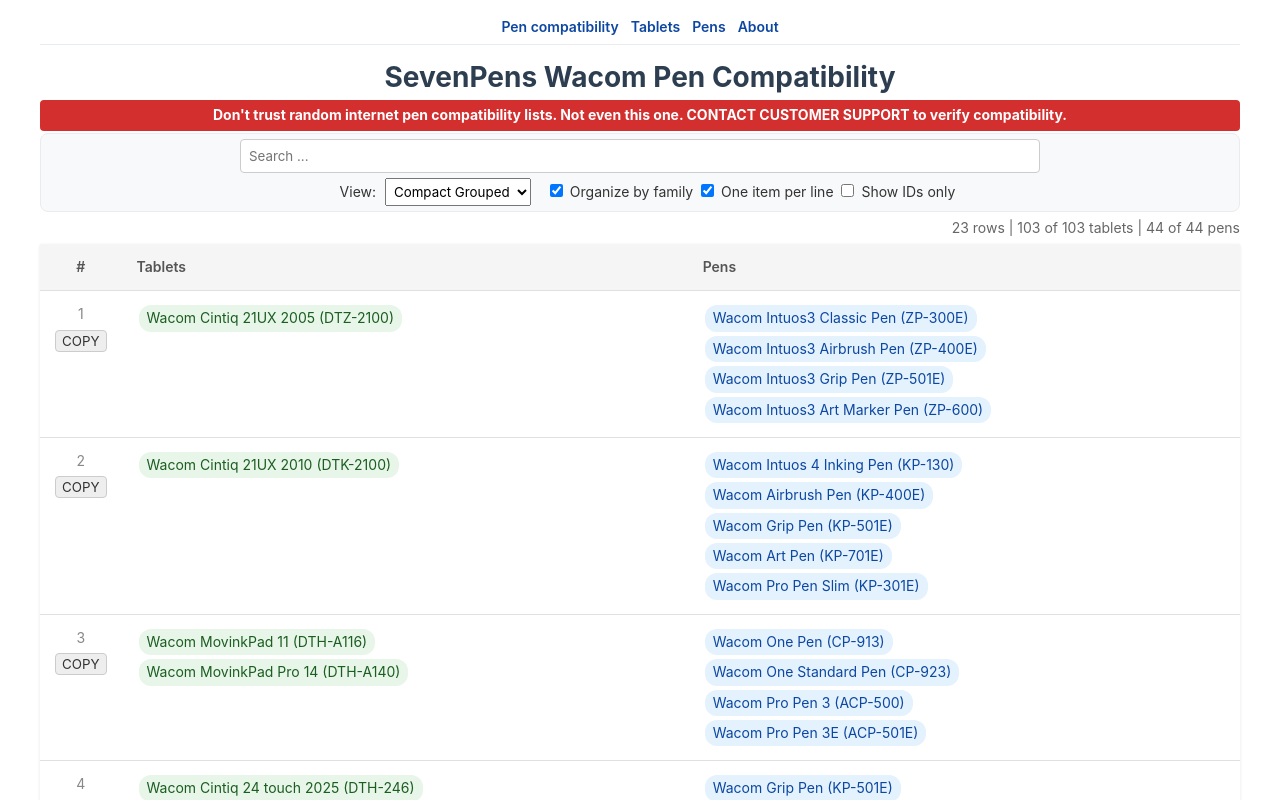
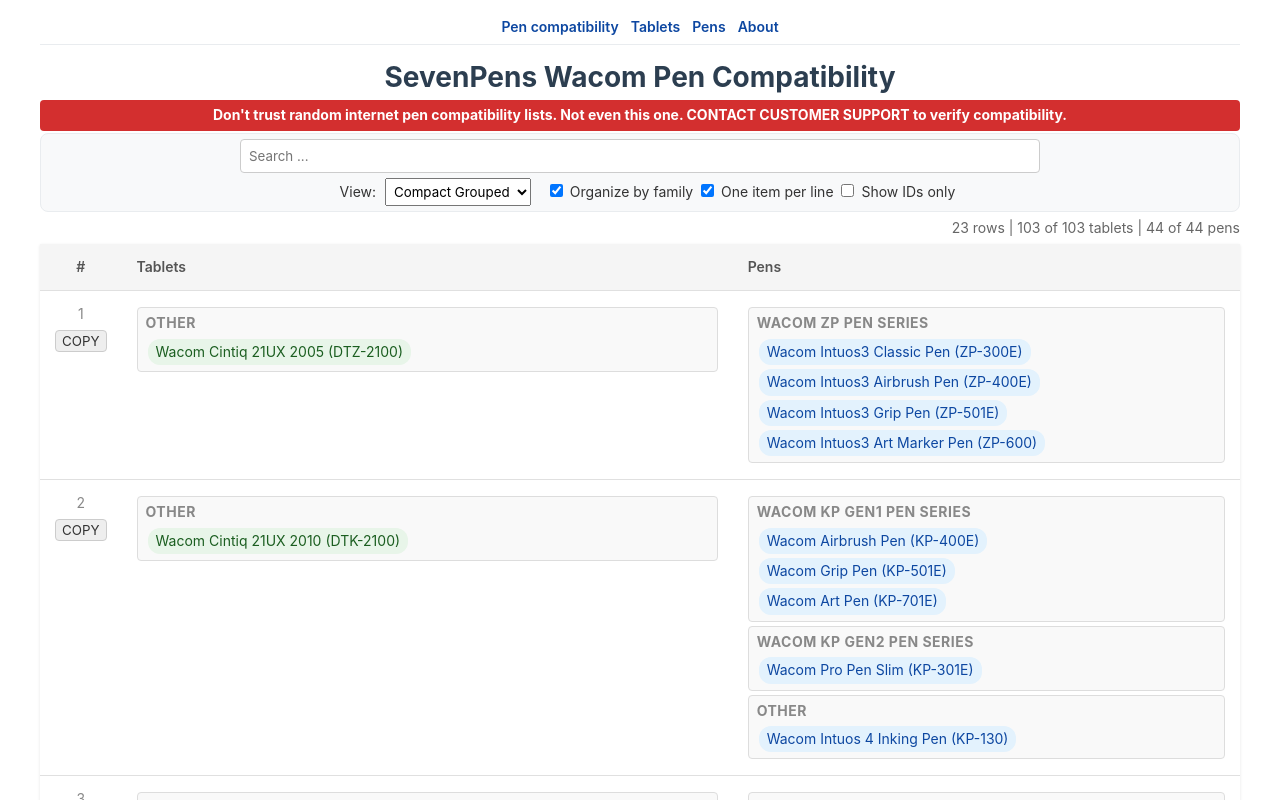
Before and after one commit to TheSevenPens/DrawTabPenCompat, a SvelteKit app: page / in a window 1280 px wide. Both pictures are taken after a click on the checkbox "Organize by family". Shown: the top 800 px of the page. Built offline with nearby package versions, Linux system fonts and the light colour scheme.

Commit message:
Fixedup view options in compatibility view

```diff
--- a/src/components/CompatTable.svelte
+++ b/src/components/CompatTable.svelte
@@ -164,16 +164,16 @@
     }
 
     // Format Helpers
-    function getItemLabel(item, defsMap) {
-        if (showIdsOnly) return item;
+    function getItemLabel(item, defsMap, showIdsOnlyFlag) {
+        if (showIdsOnlyFlag) return item;
         const def = defsMap.get(item);
         if (def && def.name && def.name !== item)
             return `${def.name} (${item})`;
         return item;
     }
 
-    function getGroupedItems(items, defsMap) {
-        if (!organizeByFamily || items.length === 0)
+    function getGroupedItems(items, defsMap, organizeByFamilyFlag) {
+        if (!organizeByFamilyFlag || items.length === 0)
             return [{ label: null, items }];
 
         const groups = new Map();
@@ -206,8 +206,8 @@
     }
 
     function copyRowToClipboard(row) {
-        const tabletsText = formatItemsText(row.tablets, tabletDefs);
-        const pensText = formatItemsText(row.pens, penDefs);
+        const tabletsText = formatItemsText(row.tablets, tabletDefs, showIdsOnly);
+        const pensText = formatItemsText(row.pens, penDefs, showIdsOnly);
 
         let textToCopy =
             viewMode === "by-pen"
@@ -219,9 +219,9 @@
             .catch((err) => console.error("Clipboard err", err));
     }
 
-    function formatItemsText(items, defsMap) {
+    function formatItemsText(items, defsMap, showIdsOnlyFlag) {
         const separator = onePerLine ? `\n  ` : ", ";
-        const text = items.map((i) => getItemLabel(i, defsMap)).join(separator);
+        const text = items.map((i) => getItemLabel(i, defsMap, showIdsOnlyFlag)).join(separator);
         return items.length > 0 ? (onePerLine ? `  ${text}` : text) : "";
     }
 </script>
@@ -258,7 +258,7 @@
                 <!-- First column -->
                 <td>
                     {#if viewMode === "by-pen"}
-                        {#each getGroupedItems(row.pens, penDefs) as group}
+                        {#each getGroupedItems(row.pens, penDefs, organizeByFamily) as group}
                             {#if group.familyId}
                                 <div class="family-group">
                                     <div class="family-group-label">
@@ -267,20 +267,20 @@
                                     </div>
                                     {#each group.items as item}
                                         <span class="device-tag"
-                                            >{getItemLabel(item, penDefs)}</span
+                                            >{getItemLabel(item, penDefs, showIdsOnly)}</span
                                         >{#if onePerLine}<br />{/if}
                                     {/each}
                                 </div>
                             {:else}
                                 {#each group.items as item}
                                     <span class="device-tag"
-                                        >{getItemLabel(item, penDefs)}</span
+                                        >{getItemLabel(item, penDefs, showIdsOnly)}</span
                                     >{#if onePerLine}<br />{/if}
                                 {/each}
                             {/if}
                         {/each}
                     {:else}
-                        {#each getGroupedItems(row.tablets, tabletDefs) as group}
+                        {#each getGroupedItems(row.tablets, tabletDefs, organizeByFamily) as group}
                             {#if group.familyId}
                                 <div class="family-group">
                                     <div class="family-group-label">
@@ -292,6 +292,7 @@
                                             >{getItemLabel(
                                                 item,
                                                 tabletDefs,
+                                                showIdsOnly,
                                             )}</span
                                         >{#if onePerLine}<br />{/if}
                                     {/each}
@@ -299,7 +300,7 @@
                             {:else}
                                 {#each group.items as item}
                                     <span class="device-tag tablet"
-                                        >{getItemLabel(item, tabletDefs)}</span
+                                        >{getItemLabel(item, tabletDefs, showIdsOnly)}</span
                                     >{#if onePerLine}<br />{/if}
                                 {/each}
                             {/if}
@@ -310,7 +311,7 @@
                 <!-- Second column -->
                 <td>
                     {#if viewMode === "by-pen"}
-                        {#each getGroupedItems(row.tablets, tabletDefs) as group}
+                        {#each getGroupedItems(row.tablets, tabletDefs, organizeByFamily) as group}
                             {#if group.familyId}
                                 <div class="family-group">
                                     <div class="family-group-label">
@@ -322,6 +323,7 @@
                                             >{getItemLabel(
                                                 item,
                                                 tabletDefs,
+                                                showIdsOnly,
                                             )}</span
                                         >{#if onePerLine}<br />{/if}
                                     {/each}
@@ -329,13 +331,13 @@
                             {:else}
                                 {#each group.items as item}
                                     <span class="device-tag tablet"
-                                        >{getItemLabel(item, tabletDefs)}</span
+                                        >{getItemLabel(item, tabletDefs, showIdsOnly)}</span
                                     >{#if onePerLine}<br />{/if}
                                 {/each}
                             {/if}
                         {/each}
                     {:else}
-                        {#each getGroupedItems(row.pens, penDefs) as group}
+                        {#each getGroupedItems(row.pens, penDefs, organizeByFamily) as group}
                             {#if group.familyId}
                                 <div class="family-group">
                                     <div class="family-group-label">
@@ -344,14 +346,14 @@
                                     </div>
                                     {#each group.items as item}
                                         <span class="device-tag"
-                                            >{getItemLabel(item, penDefs)}</span
+                                            >{getItemLabel(item, penDefs, showIdsOnly)}</span
                                         >{#if onePerLine}<br />{/if}
                                     {/each}
                                 </div>
                             {:else}
                                 {#each group.items as item}
                                     <span class="device-tag"
-                                        >{getItemLabel(item, penDefs)}</span
+                                        >{getItemLabel(item, penDefs, showIdsOnly)}</span
                                     >{#if onePerLine}<br />{/if}
                                 {/each}
                             {/if}
```
